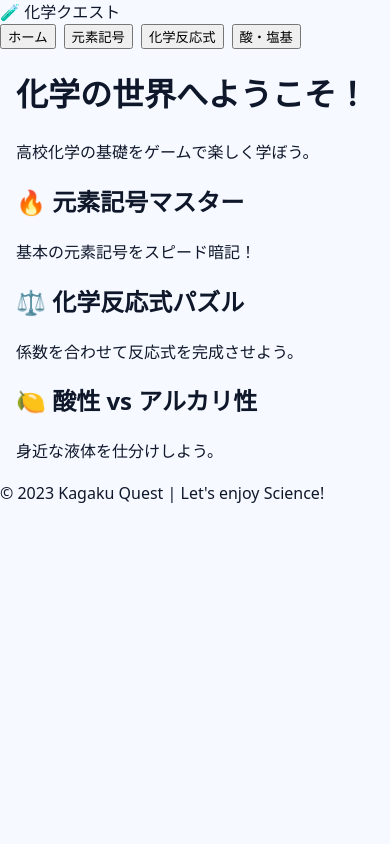
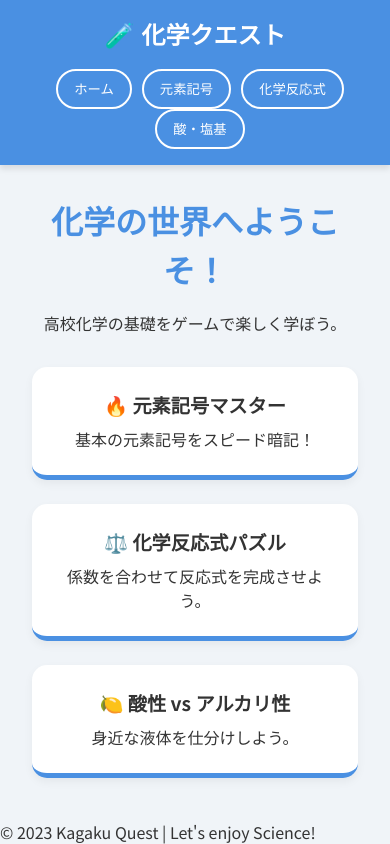
Before and after one commit to itsumray/Chemistrygame, a plain HTML site: page index.html in a window 390 px wide. Drawn offline with Linux system fonts and the light colour scheme.

Commit message:
Refactor CSS variables and styles for layout

```diff
--- a/style.css
+++ b/style.css
@@ -1,102 +1,183 @@
-:root{
-  --bg:#f6f9ff;
-  --card:#ffffff;
-  --accent:#2b7a78;
-  --accent-2:#17bebb;
-  --text:#0f172a;
-  --muted:#6b7280;
-  --success:#16a34a;
-  --danger:#dc2626;
+:root {
+    --primary: #4A90E2; /* Science Blue */
+    --accent: #F5A623;  /* Energetic Orange */
+    --bg: #F0F4F8;      /* Light Grey-Blue */
+    --card: #FFFFFF;
+    --text: #333333;
+    --correct: #2ECC71;
+    --wrong: #E74C3C;
+    --font-main: 'Noto Sans JP', sans-serif;
+    --font-heading: 'M PLUS Rounded 1c', sans-serif;
 }
 
-*{box-sizing:border-box}
-body{
-  margin:0;
-  font-family:system-ui,-apple-system,"Segoe UI",Roboto,"Hiragino Kaku Gothic ProN","Noto Sans JP",sans-serif;
-  background:var(--bg);
-  color:var(--text);
-  -webkit-font-smoothing:antialiased;
-  line-height:1.5;
+* {
+    box-sizing: border-box;
+    margin: 0;
+    padding: 0;
 }
 
-.site-header{
-  background:linear-gradient(90deg,var(--accent),var(--accent-2));
-  color:#fff;
-  padding:18px 16px;
-}
-.site-header h1{margin:0;font-size:1.5rem}
-.tagline{margin:6px 0 12px;font-size:0.95rem;opacity:0.95}
-nav{display:flex;gap:8px;flex-wrap:wrap}
-.nav-btn{
-  background:rgba(255,255,255,0.12);
-  border:0;
-  color:#fff;
-  padding:8px 10px;
-  border-radius:8px;
-  cursor:pointer;
-}
-.nav-btn.active{background:#fff;color:var(--accent)}
-main{max-width:1000px;margin:18px auto;padding:0 16px}
-
-.panel{background:var(--card);border-radius:12px;padding:16px;margin-bottom:16px;box-shadow:0 1px 4px rgba(2,6,23,0.06)}
-.hidden{display:none}
-
-.board{
-  display:grid;
-  gap:10px;
-  margin:12px 0;
-}
-@media (min-width:540px){
-  .board{grid-template-columns:repeat(6,1fr)}
-}
-@media (max-width:539px){
-  .board{grid-template-columns:repeat(3,1fr)}
+body {
+    font-family: var(--font-main);
+    background-color: var(--bg);
+    color: var(--text);
+    display: flex;
+    flex-direction: column;
+    min-height: 100vh;
 }
 
-.card{
-  background:linear-gradient(180deg,#fff,#f1f5f9);
-  border-radius:8px;
-  padding:10px;
-  text-align:center;
-  cursor:pointer;
-  user-select:none;
-  min-height:64px;
-  display:flex;
-  align-items:center;
-  justify-content:center;
-  box-shadow:0 1px 3px rgba(2,6,23,0.06);
-  font-weight:600;
+header {
+    background: var(--primary);
+    color: white;
+    padding: 1rem 2rem;
+    display: flex;
+    justify-content: space-between;
+    align-items: center;
+    box-shadow: 0 4px 6px rgba(0,0,0,0.1);
 }
 
-.card.flipped{background:#fde68a}
-.card.matched{background:linear-gradient(90deg,#bbf7d0,#86efac);cursor:default;opacity:0.95}
+.logo {
+    font-family: var(--font-heading);
+    font-size: 1.5rem;
+    font-weight: 800;
+}
 
-.controls{margin-top:12px;display:flex;gap:10px;align-items:center;flex-wrap:wrap}
-.stats{margin-top:8px;color:var(--muted)}
+nav button {
+    background: transparent;
+    border: 2px solid white;
+    color: white;
+    padding: 0.5rem 1rem;
+    border-radius: 20px;
+    cursor: pointer;
+    font-family: var(--font-heading);
+    transition: 0.3s;
+    margin-left: 10px;
+}
 
-.equation{font-size:1.2rem;margin:12px 0}
-.equation-inputs input{width:56px;padding:6px;border-radius:6px;border:1px solid #ddd;text-align:center;margin-right:8px}
+nav button:hover {
+    background: white;
+    color: var(--primary);
+}
 
-.feedback{margin-left:8px;color:var(--muted);min-width:160px}
+main {
+    flex: 1;
+    padding: 2rem;
+    max-width: 800px;
+    margin: 0 auto;
+    width: 100%;
+}
 
-.beaker{
-  width:220px;height:200px;border-radius:8px;border:6px solid #cbd5e1;position:relative;overflow:hidden;
-  background:linear-gradient(180deg,#e6eef6,#d9edf9);
-  display:flex;align-items:flex-end;justify-content:center;
+/* Home Screen */
+.hero {
+    text-align: center;
 }
-.beaker::after{
-  content:"";
-  position:absolute;left:0;right:0;bottom:0;height:20%;background:linear-gradient(180deg,rgba(255,255,255,0.08),rgba(0,0,0,0.06));
+
+.hero h1 {
+    font-family: var(--font-heading);
+    margin-bottom: 1rem;
+    color: var(--primary);
 }
-.ph-container{display:flex;gap:24px;flex-wrap:wrap}
-.ph-controls{min-width:220px}
-.buttons button{margin-right:6px}
 
-.feedback.success{color:var(--success)}
-.feedback.error{color:var(--danger)}
+.menu-grid {
+    display: grid;
+    grid-template-columns: repeat(auto-fit, minmax(200px, 1fr));
+    gap: 1.5rem;
+    margin-top: 2rem;
+}
 
-.quiz-card{padding:12px}
-.answers{display:flex;flex-direction:column;gap:8px;margin-top:8px}
-.answers button{padding:8px;border-radius:8px;border:1px solid #ddd;background:#fff;cursor:pointer;text-align:left}
-.answers button.selected{background:#eef2ff;border-color:#c7d2fe}
-.site-footer{max-width:1000px;margin:0 auto;padding:12px 16px;color:var(--muted);font-size:0.9rem}
+.menu-card {
+    background: var(--card);
+    padding: 1.5rem;
+    border-radius: 15px;
+    box-shadow: 0 4px 10px rgba(0,0,0,0.05);
+    cursor: pointer;
+    transition: transform 0.2s;
+    border-bottom: 5px solid var(--primary);
+}
+
+.menu-card:hover {
+    transform: translateY(-5px);
+}
+
+.menu-card h2 {
+    font-size: 1.2rem;
+    margin-bottom: 0.5rem;
+}
+
+/* Game Interface */
+.game-area {
+    background: var(--card);
+    padding: 2rem;
+    border-radius: 15px;
+    box-shadow: 0 8px 16px rgba(0,0,0,0.1);
+    text-align: center;
+}
+
+.question-box {
+    font-size: 2rem;
+    font-weight: bold;
+    margin: 2rem 0;
+    padding: 1rem;
+    background: #eef;
+    border-radius: 10px;
+}
+
+.options-grid {
+    display: grid;
+    grid-template-columns: 1fr 1fr;
+    gap: 1rem;
+}
+
+.game-btn {
+    background: var(--primary);
+    color: white;
+    border: none;
+    padding: 1rem;
+    font-size: 1.1rem;
+    border-radius: 10px;
+    cursor: pointer;
+    font-family: var(--font-heading);
+    transition: background 0.2s;
+}
+
+.game-btn:hover {
+    background: #357ABD;
+}
+
+.feedback {
+    margin-top: 1rem;
+    font-weight: bold;
+    height: 1.5rem;
+}
+
+/* Equation Game Specifics */
+.equation-display {
+    font-size: 1.5rem;
+    display: flex;
+    justify-content: center;
+    align-items: center;
+    flex-wrap: wrap;
+    gap: 10px;
+    margin: 20px 0;
+}
+
+.equation-input {
+    width: 40px;
+    height: 40px;
+    font-size: 1.2rem;
+    text-align: center;
+    border: 2px solid var(--primary);
+    border-radius: 5px;
+}
+
+/* Mobile adjustments */
+@media (max-width: 600px) {
+    header {
+        flex-direction: column;
+        gap: 1rem;
+    }
+    nav {
+        display: flex;
+        flex-wrap: wrap;
+        justify-content: center;
+    }
+}
```
